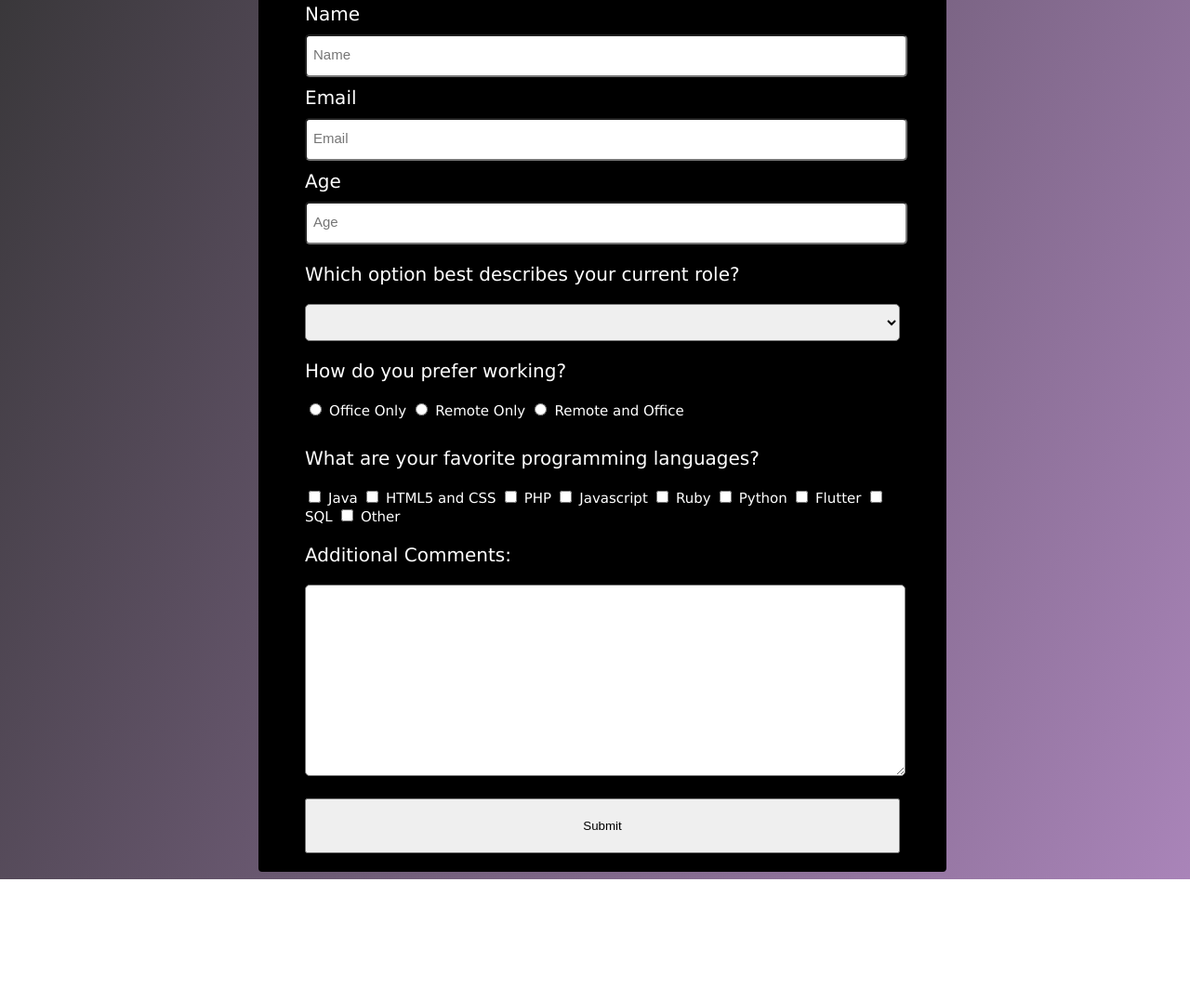
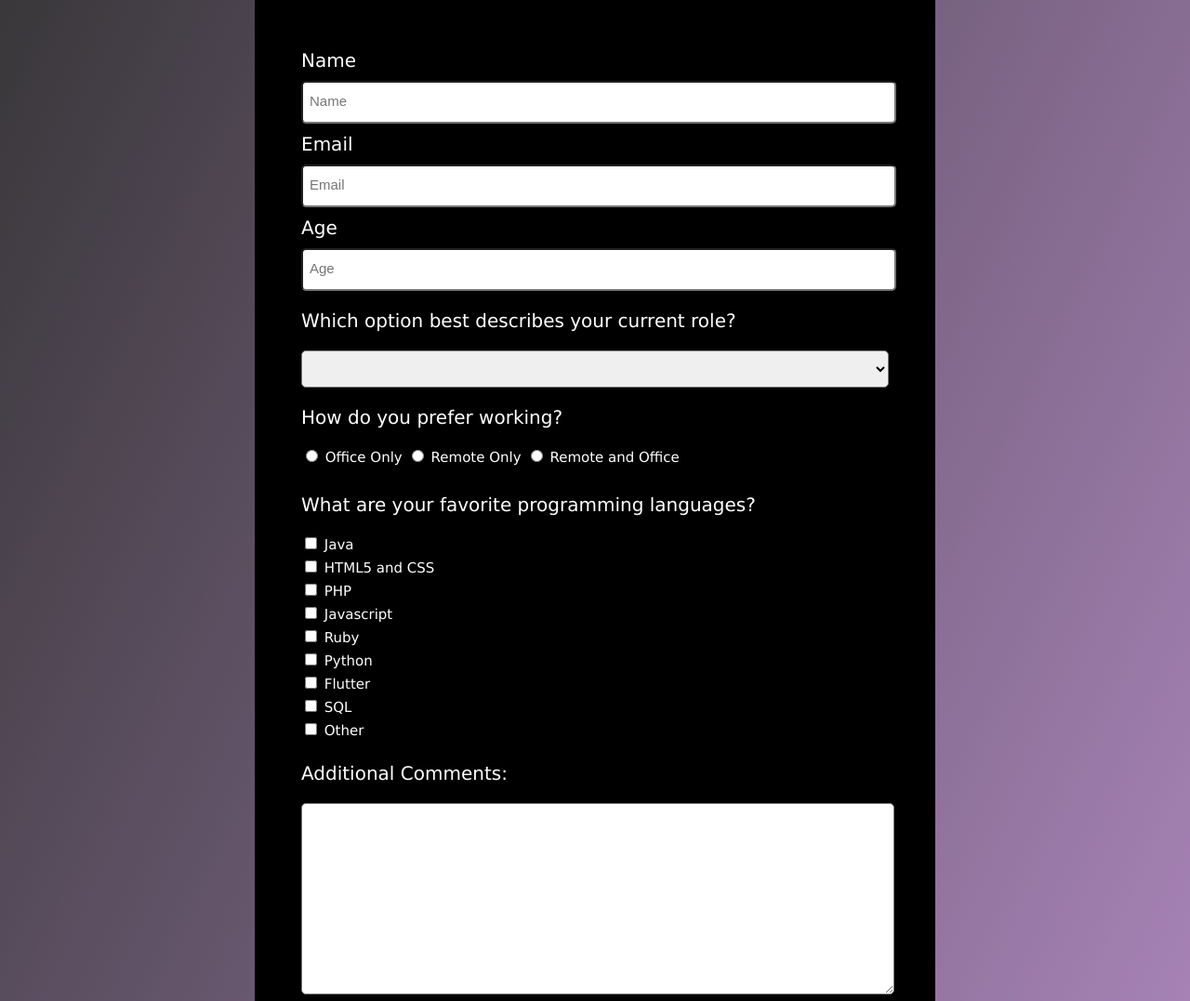
Before and after one commit to Resa-Obamwonyi/surveyForm, a plain HTML site: page index.html in a window 1280 px wide. Shown: the part 221-1298 px from the top of the page at 93% size. Before the commit the page ends 1167 px from the top, so only its background shows below. Drawn offline with Linux system fonts and the light colour scheme.

Commit message:
width adjustments

```diff
--- a/index.html
+++ b/index.html
@@ -17,12 +17,15 @@
             <form action="#" id="survey-form">
 
                 <div class="bio">
-                <label for="Name" id="name-label">Name</label>
+                <label for="Name" id="name-label">Name
                     <input type="text" id="name" placeholder="Name" required>
-                <label for="Email" id="email-label">Email</label>
+                </label>
+                <label for="Email" id="email-label">Email
                     <input type="email" id="email" placeholder="Email" required>
-                <label for="Age" id="number-label">Age</label>
+                </label>
+                <label for="Age" id="number-label">Age
                     <input type="number" name="age" id="number" placeholder="Age">
+                </label>
                 </div>
 
                 <div class="devstack">
@@ -39,34 +42,46 @@
 
                 <div class="workspace">
                  <p>How do you prefer working?</p>
+                 <label for="office">
                     <input type="radio" name="workmode" id="">
-                 <label for="office">Office Only</label>
+                     Office Only</label>
+                 <label for="remote">
                     <input type="radio" name="workmode" id="">
-                 <label for="remote">Remote Only</label>
+                    Remote Only</label>
+                 <label for="both">
                     <input type="radio" name="workmode" id="">
-                 <label for="both">Remote and Office</label>
+                    Remote and Office</label>
                 </div>
 
                 <div class="languages">
                  <p>What are your favorite programming languages?</p>
+                 <label for="java">
                     <input type="checkbox" name="java" value="java" id="">
-                 <label for="java">Java</label>
+                    Java</label>
+                 <label for="htmlcss">
                     <input type="checkbox" name="" id="" value="htmlcss">
-                 <label for="htmlcss">HTML5 and CSS</label>
+                    HTML5 and CSS</label>
+                 <label for="php">
                     <input type="checkbox" name="php" value="php" id="">
-                 <label for="php">PHP</label>
+                    PHP</label>
+                 <label for="javascript">
                     <input type="checkbox" name="javascript" value="javascript" id="">
-                 <label for="javascript">Javascript</label>
+                    Javascript</label>
+                 <label for="ruby">
                     <input type="checkbox" name="ruby" value="ruby" id="">
-                 <label for="ruby">Ruby</label>
+                    Ruby</label>
+                 <label for="python">
                     <input type="checkbox" name="python" value="python" id="">
-                 <label for="python">Python</label>
+                    Python</label>
+                 <label for="flutter">
                     <input type="checkbox" name="flutter" value="flutter" id="">
-                 <label for="flutter">Flutter</label>
+                    Flutter</label>
+                 <label for="sql">
                     <input type="checkbox" name="sql" value="sql" id="">
-                 <label for="sql">SQL</label>
+                    SQL</label>
+                 <label for="other">
                     <input type="checkbox" name="other" value="other" id="">
-                 <label for="other">Other</label>
+                    Other</label>
                 </div>
 
                 <div class="comments">
--- a/style.css
+++ b/style.css
@@ -3,11 +3,15 @@ body{
     position:relative;
     top: 0;
     left: 0;
-    height: 100%;
-    width: 100%;
     background-image:linear-gradient( 115deg, rgba(0, 0, 0, 0.8), rgba(133, 80, 155, 0.7) ), url(dande.jpg);
     background-size: 100%;
-    background-repeat: no-repeat;
+    background-repeat: repeat;
+}
+
+@media(min-width:1000px){
+    .form-section{
+        width: 50%;
+    }
 }
 
 #main{
@@ -22,15 +26,16 @@ body{
 
 #description{
     text-align: center;
+    padding-bottom: 50px;
 }
 
 .form-section{
     background-color: black;
     color: white;
-    width: 50%;
     margin: 0 auto;
     padding:20px 50px;
     border-radius: 4px;
+
 }
 .form-section p{
     display: block;
@@ -77,6 +82,8 @@ body{
 }
 .languages label{
     font-size: 15px;
+    display: block;
+    padding-bottom: 5px;
 }
 .comments p{
     font-size: 20px;
@@ -88,8 +95,11 @@ body{
 }
 
 .btn button{
+    font-size: 20px;
     margin-top: 20px;
     padding:20px 50px;
     width:100%;
     text-align: center;
+    background-color: green;
+    color: white;
 }
```
Lines whose indentation alone changed are shown as unchanged.
